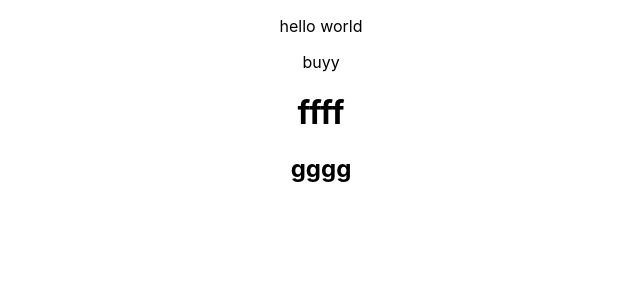
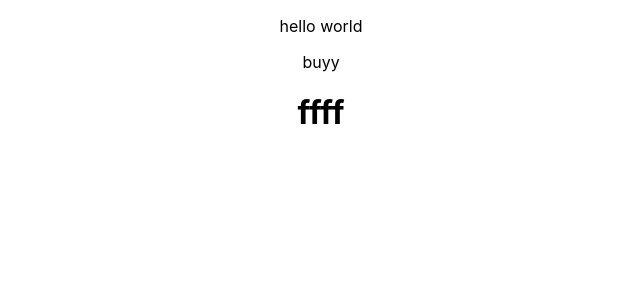
Before and after one commit to Arayik2010/gitTest, a React (Create React App) app: page / in a window 1280 px wide. Shown: the top 300 px of the page, without its empty margins (319-959 px from the left). Built offline with nearby package versions, Linux system fonts and the light colour scheme.

Commit message:
Revert "Added h2 tag"
This reverts commit 14298dc225d4644e44c3ff5569a275934f96e934.

```diff
--- a/src/App.js
+++ b/src/App.js
@@ -6,7 +6,6 @@ function App() {
         <p>hello world</p>
         <div>buyy</div>
         <h1>ffff</h1>
-        <h2>gggg</h2>
     </div>
   );
 }
```
